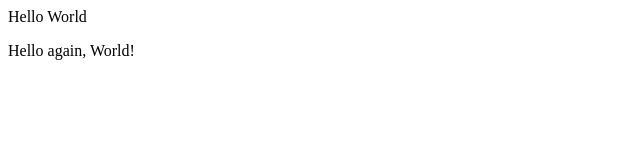
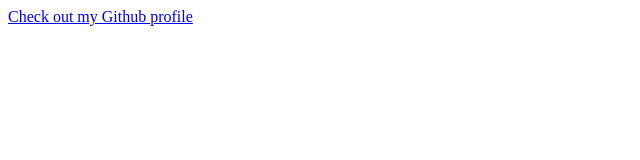
Before and after one commit to petitJAM/petitJAM.github.io, a plain HTML site: page index.html in a window 1280 px wide. Shown: the whole page, without its empty margins (0-640 px from the left). Drawn offline with Linux system fonts and the light colour scheme.

Commit message:
add link to gh profile

```diff
--- a/index.html
+++ b/index.html
@@ -1,3 +1 @@
-<p>Hello World</p>
-
-<p>Hello again, World!</p>
+<a href="https://github.com/petitJAM">Check out my Github profile</a>
```
